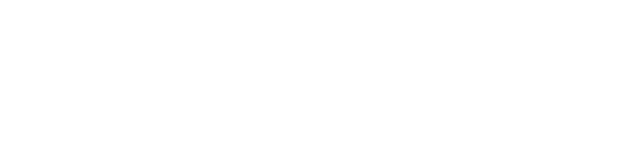
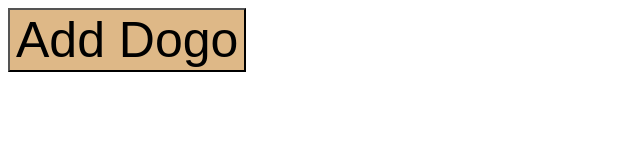
Before and after one commit to geekunny/Web-D, a plain HTML site: page Project-3/index.html in a window 1280 px wide. Shown: the whole page, without its empty margins (0-640 px from the left). Drawn offline with Linux system fonts and the light colour scheme.

Commit message:
Processing

```diff
--- a/Project-3/index.html
+++ b/Project-3/index.html
@@ -4,9 +4,12 @@
     <meta charset="UTF-8">
     <meta http-equiv="X-UA-Compatible" content="IE=edge">
     <meta name="viewport" content="width=device-width, initial-scale=1.0">
-    <title>Document</title>
+    <link rel="stylesheet" href="styles.css">
+    <title>Dog Lovers</title>
 </head>
 <body>
-
+    <div class="dogos">
+        <button>Add Dogo</button>
+    </div>
 </body>
 </html>
--- /dev/null
+++ b/Project-3/styles.css
@@ -0,0 +1,12 @@
+* {
+    box-sizing: border-box;
+}
+button{
+    display: flex;
+    background-color: burlywood;
+    font-size: 50px;
+    text-align: center;
+}
+button:hover{
+    background-color: coral;
+}
```
